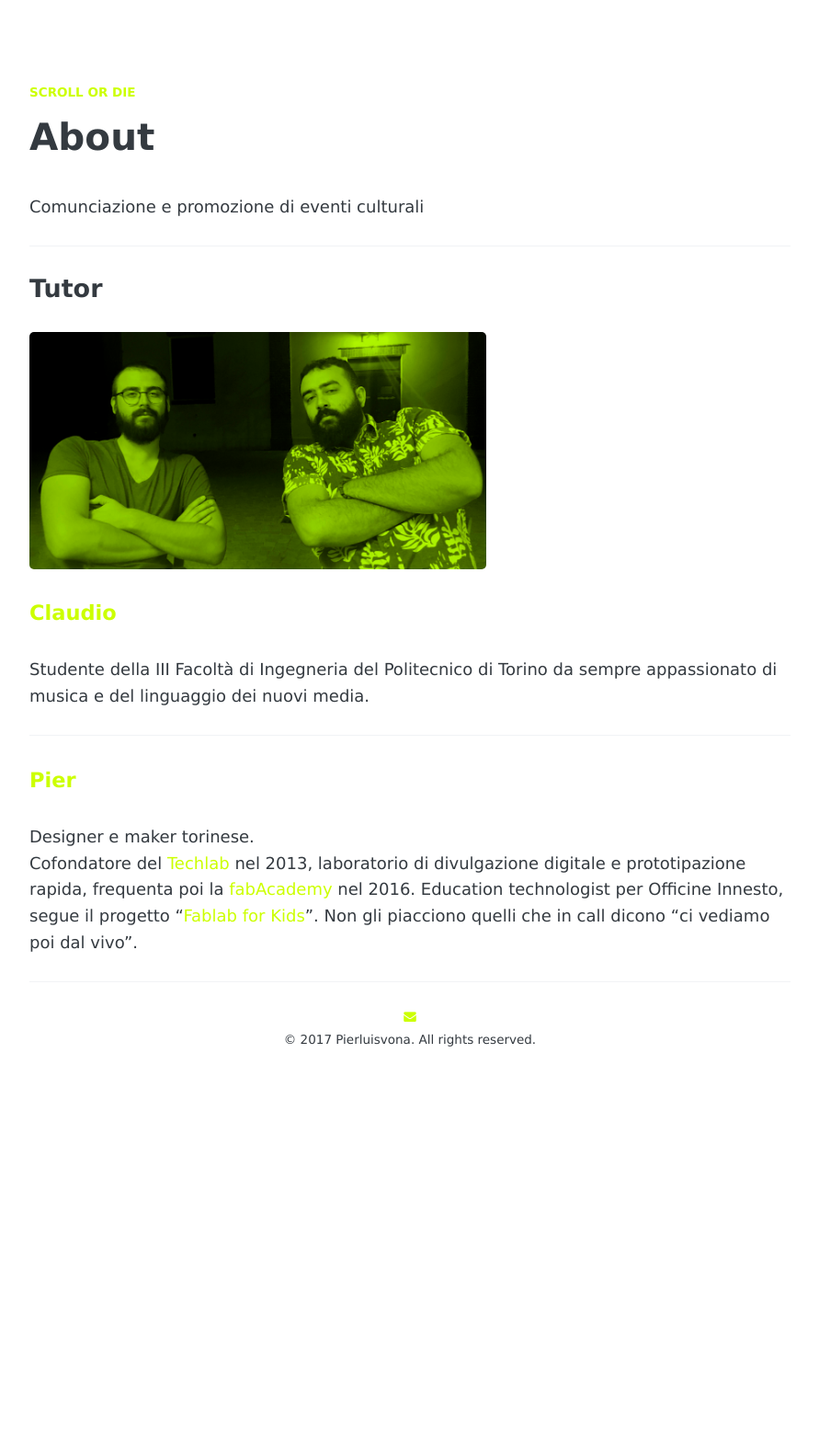
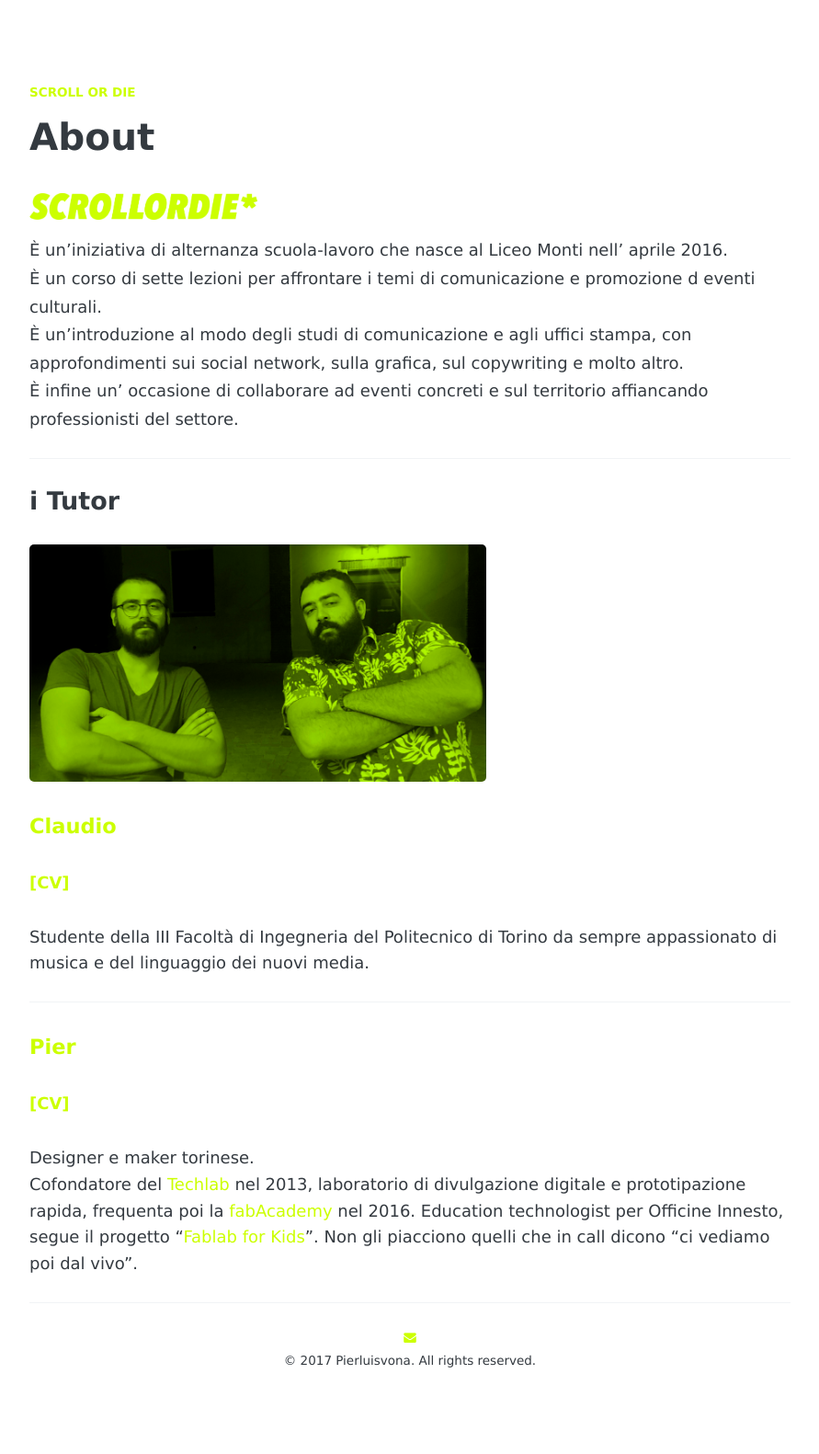
Before and after one commit to PierLuisVona/scrollordie, a Jekyll site: the page built from about/index.html, in a window 1280 px wide. Shown: the whole page at 92% size, without its empty margins (194-1085 px from the left). Built offline with Jekyll 4.4.1, drawn with Linux system fonts in a browser that asks for light colours; some web fonts are replaced; before the commit the page ends 1232 px from its top, so only the background shows below that.

Commit message:
uptade penultimo

```diff
--- a/about/index.html
+++ b/about/index.html
@@ -4,7 +4,13 @@ title: About
 ---
 <div class="archive">
 
-    <p> Comunciazione e promozione di eventi culturali </p>
+    <p>   <img src="{{site.baseurl}}/images/title.png" width="30%" class="img-responsive img-rounded">
+
+           È un’iniziativa di alternanza scuola-lavoro che nasce al Liceo Monti nell’ aprile 2016.
+          <br> È un corso di sette lezioni per affrontare i temi di comunicazione e promozione d eventi culturali.
+          <br> È un’introduzione al modo degli studi di comunicazione e agli uffici stampa, con approfondimenti sui social network, sulla grafica, sul copywriting e molto altro.
+          <br> È infine un’ occasione di collaborare ad eventi concreti e sul territorio affiancando professionisti del settore.
+        </p>
 
 </div>
 
@@ -12,15 +18,17 @@ title: About
 
 <div>
 
-    <h3> Tutor </h3>
+    <h3>i Tutor </h3>
     <img src="{{site.baseurl}}/images/tutor.jpg" width="60%" class="img-responsive img-rounded">
-    <p> <a href="pierluisvona.it"><h4>Claudio</h4></a>
+    <p> <a href=""><h4>Claudio</h4></a>
+      <h5><a href="https://drive.google.com/open?id=0B6BfYNRKGb7MUFJQMDZNTHdBRlE">[CV]</a></h5>
       Studente della III Facoltà di Ingegneria del Politecnico di Torino da sempre appassionato di musica e del linguaggio dei nuovi media.
     </p>
 
 <hr>
 
     <p> <a href="pierluisvona.it"><h4>Pier</h4></a>
+      <h5><a href="https://drive.google.com/open?id=0B6BfYNRKGb7MWGV3c1hNa1ktaGs">[CV]</a></h5>
     Designer e maker torinese.<br>
       Cofondatore del <a href="http://techlab.tl">Techlab</a> nel 2013, laboratorio di divulgazione digitale e prototipazione rapida, frequenta poi la <a href="http://fabacademy.org/">fabAcademy</a> nel 2016.
       Education technologist per Officine Innesto, segue il progetto “<a href="http://fablabforkids.it/">Fablab for Kids</a>”.
--- a/alternanza/index.html
+++ b/alternanza/index.html
@@ -1,6 +1,6 @@
 ---
 layout: page
-title: About
+title: Asl
 ---
 <div class="archive">
 
```
Also changed, not shown: 1 other file.
